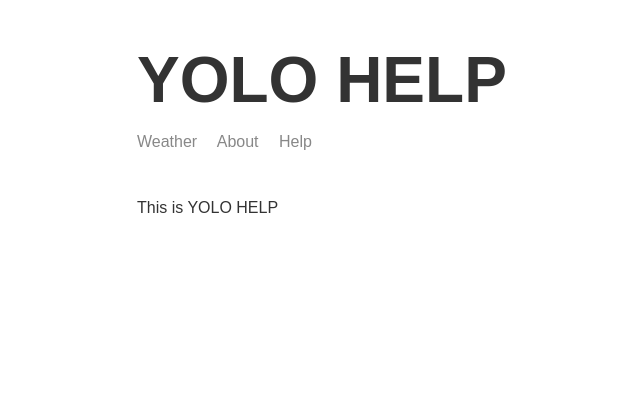
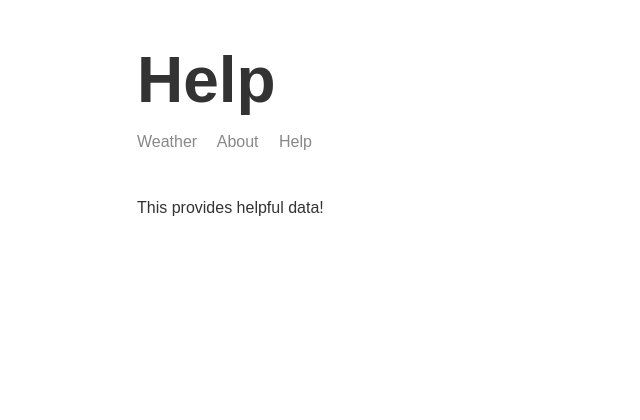
Before and after one commit to rahulgajawada/node-weather-website, a Node server app: page /help in a window 1280 px wide. Shown: the top 420 px of the page, without its empty margins (178-818 px from the left). Run offline with Node 20, Linux system fonts and the light colour scheme.

Commit message:
added humidity and feelslike

```diff
--- a/src/app.js
+++ b/src/app.js
@@ -72,7 +72,7 @@ app.get('/products', (req, res) => {
 
 app.get('/help', (req,res) => {
     res.render('help', {
-        title: 'YOLO HELP',
+        title: 'Help',
         name: 'Rahul'
     })
 })
--- a/src/utils/forecast.js
+++ b/src/utils/forecast.js
@@ -8,7 +8,7 @@ const forecast = (latitude, longitude, callback) => {
         else if(body.error)
             callback('Invalid coordinates have been provided', undefined)
         else{
-            const data = body.current.weather_descriptions[0] + " :It is currently " + body.current.temperature + " degrees out. There is a " + body.current.precip +"% chance of rain"
+            const data = body.current.weather_descriptions[0] + " : It is currently " + body.current.temperature + " degrees out. It feels like it is " + body.current.feelslike + " degrees out. The humidity is " + body.current.humidity + "%. There is a " + body.current.precip +"% chance of rain."
             callback(undefined,data)
         }
     })
--- a/templates/views/about.hbs
+++ b/templates/views/about.hbs
@@ -7,6 +7,7 @@
     <body>
         <div class="main-content">
             {{>header}}
+            <p>This site was created by Rahul Gajawada. It uses data from mapbox.com and weatherstack.com!</p>
          <img class='portrait' src = "/img/robot.png">
         </div>
         {{>footer}}
--- a/templates/views/help.hbs
+++ b/templates/views/help.hbs
@@ -8,7 +8,7 @@
     <body>
         <div class="main-content">
             {{>header}}
-            <p>This is {{title}}</p>
+            <p>This provides helpful data!</p>
         </div>
 
          {{>footer}}
```
